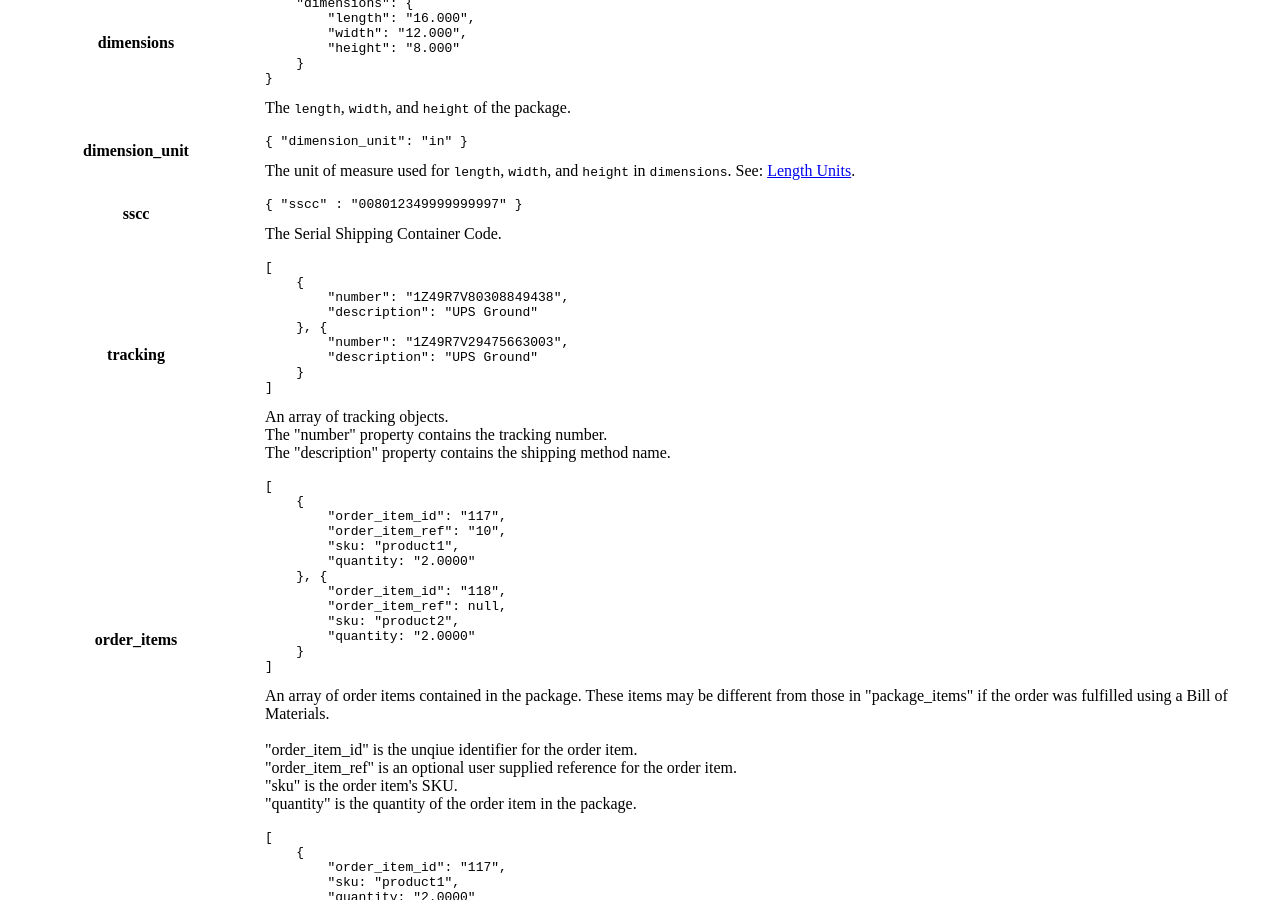
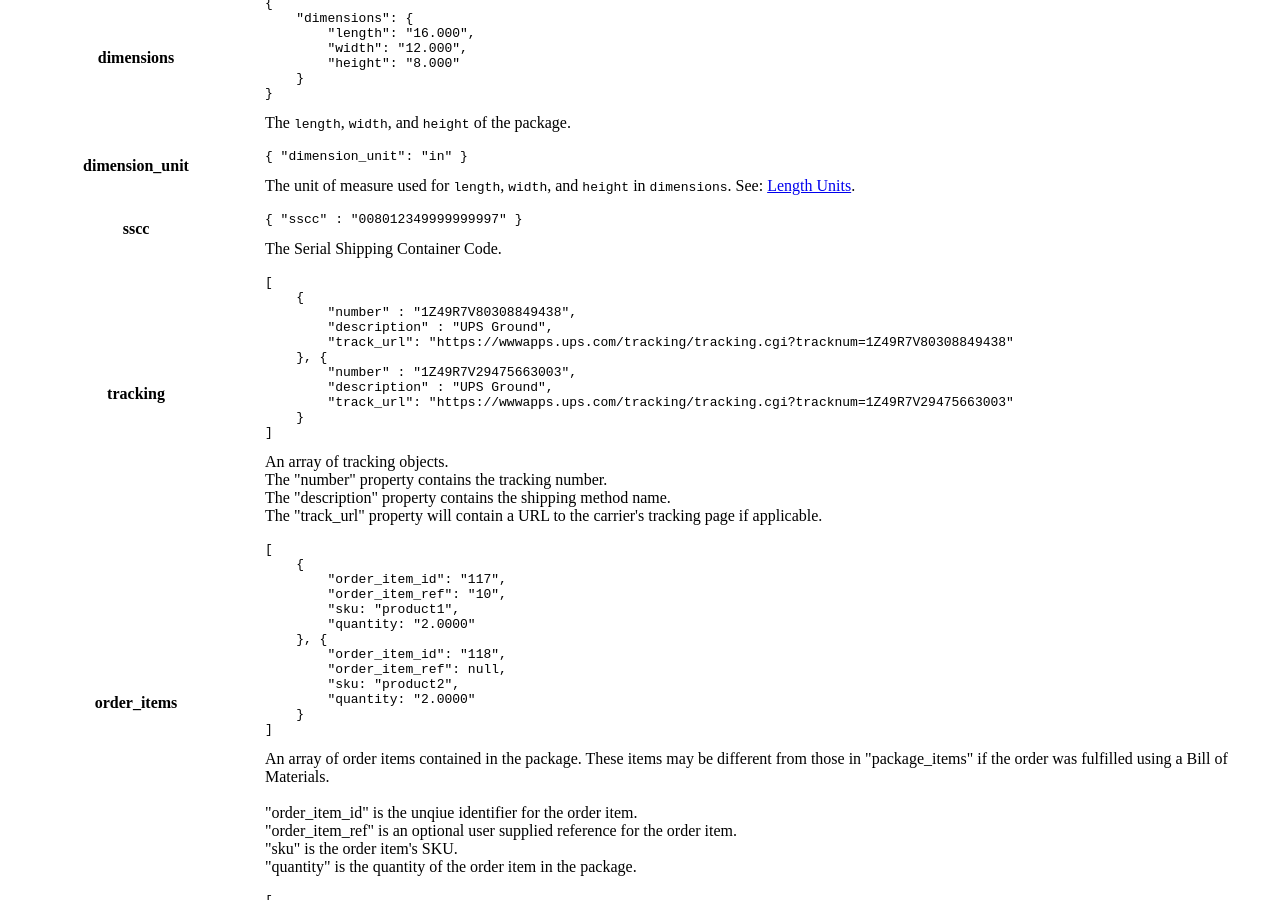
Before and after one commit to ShipStream/shipstream.github.io, a Jekyll site: the page built from _posts/2014-07-25-shipment.md, in a window 1280 px wide and 900 px high, scrolled down 8543 px. Built offline with Jekyll 4.4.1, drawn with Linux system fonts in a browser that asks for light colours; a style sheet for code colours, icons or effects is not loaded; some of the changed text lies outside the part shown.

Commit message:
Document track_url property for Order and Shipment API methods.

```diff
--- a/_posts/2014-07-25-shipment.md
+++ b/_posts/2014-07-25-shipment.md
@@ -209,7 +209,8 @@ Shipment information.
                 "tracking": [
                     {
                         "number": "800027315160887",
-                        "description": "FedEx International Economy"
+                        "description": "FedEx International Economy",
+                        "track_url": "https://www.fedex.com/apps/fedextrack/?action=track&tracknumbers=800027315160887"
                     }
                 ],
                 "order_items": [
@@ -738,16 +739,19 @@ true if shipment was successfully updated.
     <td>
         <pre><code>[
     {
-        "number": "1Z49R7V80308849438",
-        "description": "UPS Ground"
+        "number" : "1Z49R7V80308849438",
+        "description" : "UPS Ground",
+        "track_url": "https://wwwapps.ups.com/tracking/tracking.cgi?tracknum=1Z49R7V80308849438"
     }, {
-        "number": "1Z49R7V29475663003",
-        "description": "UPS Ground"
+        "number" : "1Z49R7V29475663003",
+        "description" : "UPS Ground",
+        "track_url": "https://wwwapps.ups.com/tracking/tracking.cgi?tracknum=1Z49R7V29475663003"
     }
 ]</code></pre>
         An array of tracking objects.<br>
         The "number" property contains the tracking number.<br>
-        The "description" property contains the shipping method name.
+        The "description" property contains the shipping method name.<br>
+        The "track_url" property will contain a URL to the carrier's tracking page if applicable.
     </td>
 </tr>
 <tr>
```
Also changed, not shown: _posts/2014-07-25-order.md (+6 -3 lines).
